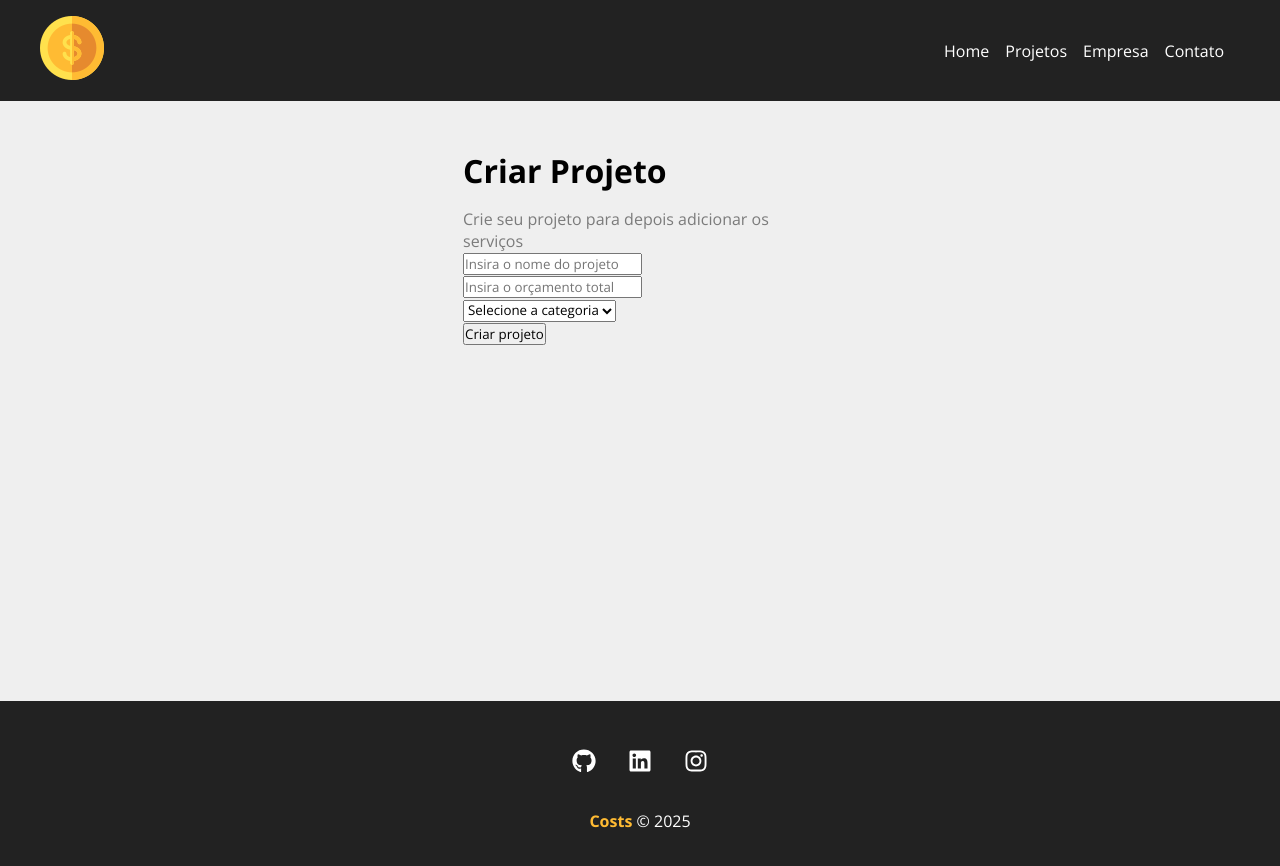
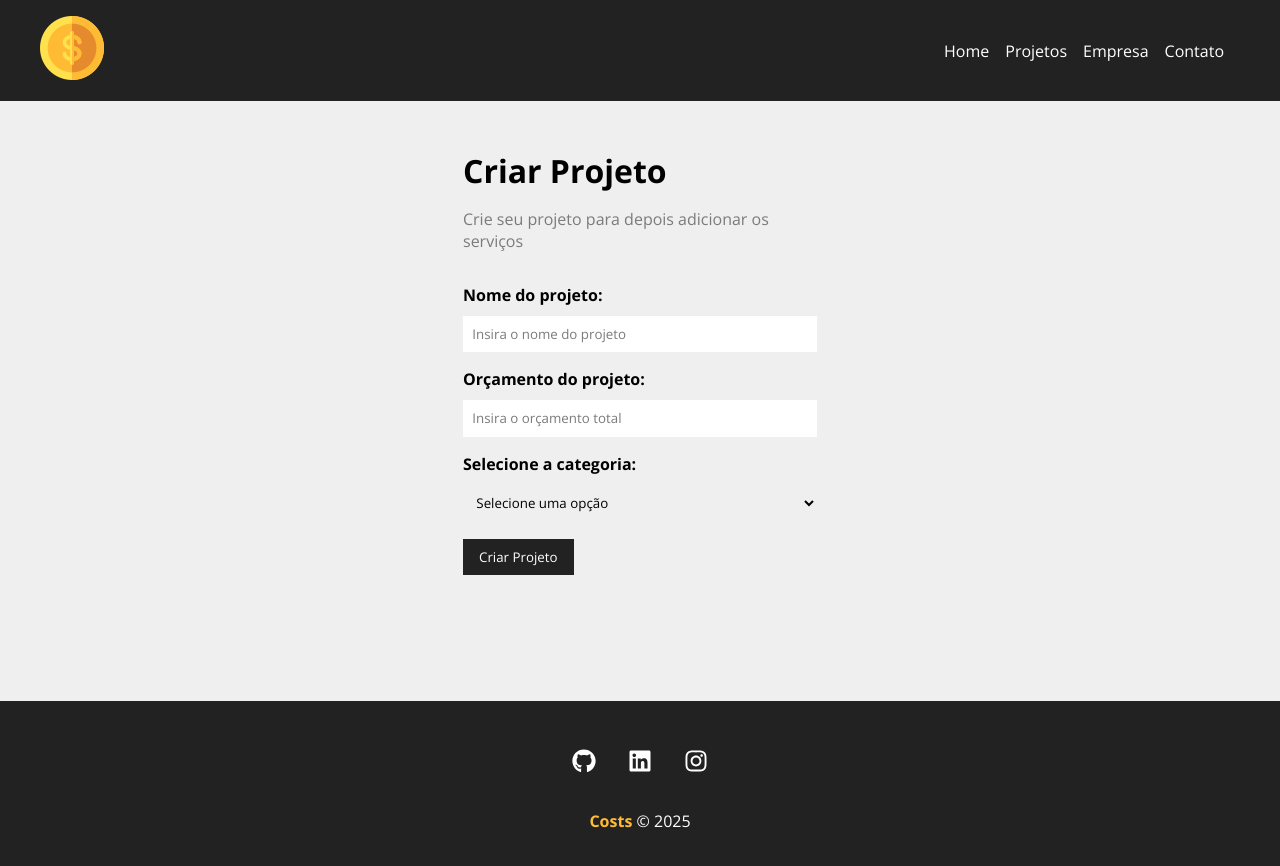
Before and after one commit to carlossfreitass/costs, a React (Create React App) app: page /newproject in a window 1280 px wide. Shown: the top 866 px of the page. Built offline with nearby package versions, Linux system fonts and the light colour scheme.

Commit message:
Componentização de formulário

```diff
--- /dev/null
+++ b/src/components/form/Input.jsx
@@ -0,0 +1,19 @@
+import styles from './Input.module.css'
+
+function Input({ type, text, name, placeholder, handleOnChange, value }) {
+    return (
+        <div className={styles.form_control}>
+            <label htmlFor={name}>{text}:</label>
+            <input
+                type={type}
+                name={name}
+                id={name}
+                placeholder={placeholder}
+                onChange={handleOnChange}
+                value={value}
+            />
+        </div>
+    )
+}
+
+export default Input
--- /dev/null
+++ b/src/components/form/Input.module.css
@@ -0,0 +1,20 @@
+.form_control {
+    display: flex;
+    flex-direction: column;
+    margin-bottom: 1em;
+}
+
+.form_control label {
+    margin-bottom: .6em;
+    font-weight: bold;
+}
+
+.form_control input {
+    padding: .7em;
+    border-radius: 0;
+    border: none;
+}
+
+.form_control input::placeholder {
+    color: #7b7b7b;
+}
--- /dev/null
+++ b/src/components/form/Select.jsx
@@ -0,0 +1,14 @@
+import styles from './Select.module.css'
+
+function Select({ text, name, options, handleOnChange, value }) {
+    return (
+        <div className={styles.form_control}>
+            <label htmlFor={name}>{text}:</label>
+            <select name={name} id={name}>
+                <option selected disabled>Selecione uma opção</option>
+            </select>
+        </div>
+    )
+}
+
+export default Select
--- /dev/null
+++ b/src/components/form/Select.module.css
@@ -0,0 +1,16 @@
+.form_control {
+    display: flex;
+    flex-direction: column;
+    margin-bottom: 1em;
+}
+
+.form_control label {
+    margin-bottom: .6em;
+    font-weight: bold;
+}
+
+.form_control select {
+    padding: .7em;
+    border-radius: 0;
+    border: none;
+}
--- /dev/null
+++ b/src/components/form/SubmitButton.jsx
@@ -0,0 +1,11 @@
+import styles from './SubmitButton.module.css'
+
+function SubmitButton({ text }) {
+    return (
+        <div>
+            <button className={styles.btn}>{text}</button>
+        </div>
+    )
+}
+
+export default SubmitButton
--- /dev/null
+++ b/src/components/form/SubmitButton.module.css
@@ -0,0 +1,14 @@
+.btn {
+    background-color: #222;
+    color: #fff;
+    padding: 0.7em 1.2em;
+    text-decoration: none;
+    transition: .5s;
+    cursor: pointer;
+    border: none;
+}
+
+.btn:hover {
+    color: #ffbb33;
+    text-decoration: underline;
+}
--- a/src/components/pages/NewProject.jsx
+++ b/src/components/pages/NewProject.jsx
@@ -6,7 +6,7 @@
         <div className={styles.newproject_container}>
             <h1>Criar Projeto</h1>
             <p>Crie seu projeto para depois adicionar os serviços</p>
-            <ProjectForm />
+            <ProjectForm btnText="Criar Projeto" />
         </div>
     )
 }
--- a/src/components/project/ProjectForm.jsx
+++ b/src/components/project/ProjectForm.jsx
@@ -1,20 +1,15 @@
-function ProjectForm() {
+import Input from '../form/Input'
+import Select from '../form/Select'
+import SubmitButton from '../form/SubmitButton'
+import styles from './ProjectForm.module.css'
+
+function ProjectForm({ btnText }) {
     return (
-        <form>
-            <div>
-                <input type="text" placeholder="Insira o nome do projeto" />
-            </div>
-            <div>
-                <input number="number" placeholder="Insira o orçamento total" />
-            </div>
-            <div>
-                <select name="category_id">
-                    <option disabled selected>Selecione a categoria</option>
-                </select>
-            </div>
-            <div>
-                <input type="submit" value="Criar projeto" />
-            </div>
+        <form className={styles.form}>
+            <Input type="text" text="Nome do projeto" name="name" placeholder="Insira o nome do projeto" />
+            <Input type="number" text="Orçamento do projeto" name="budget" placeholder="Insira o orçamento total" />
+            <Select name="category_id" text="Selecione a categoria" />
+            <SubmitButton text={btnText} />
         </form>
     )
 }
--- /dev/null
+++ b/src/components/project/ProjectForm.module.css
@@ -0,0 +1,4 @@
+.form {
+    width: 100%;
+    margin: 2em 0;
+}
```
